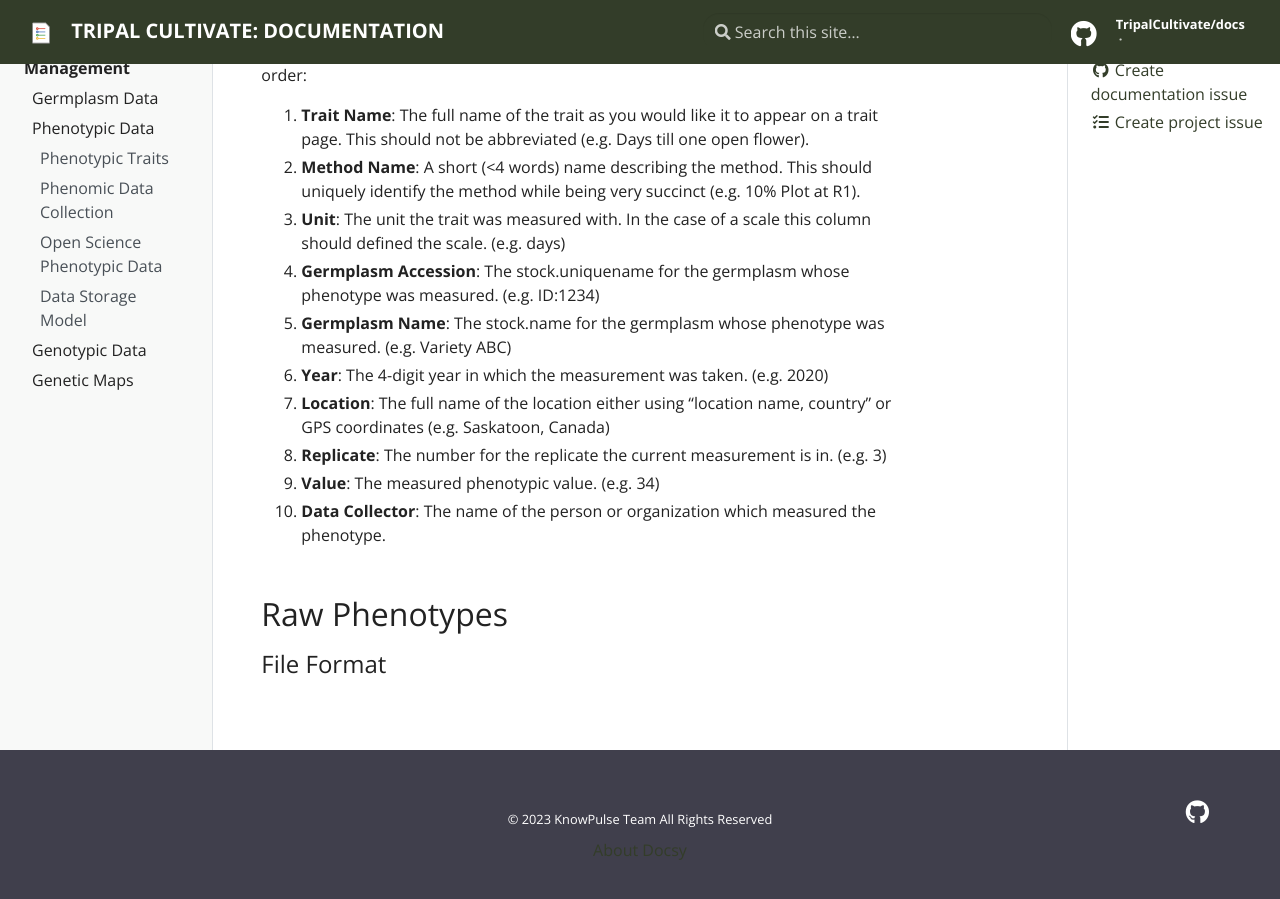
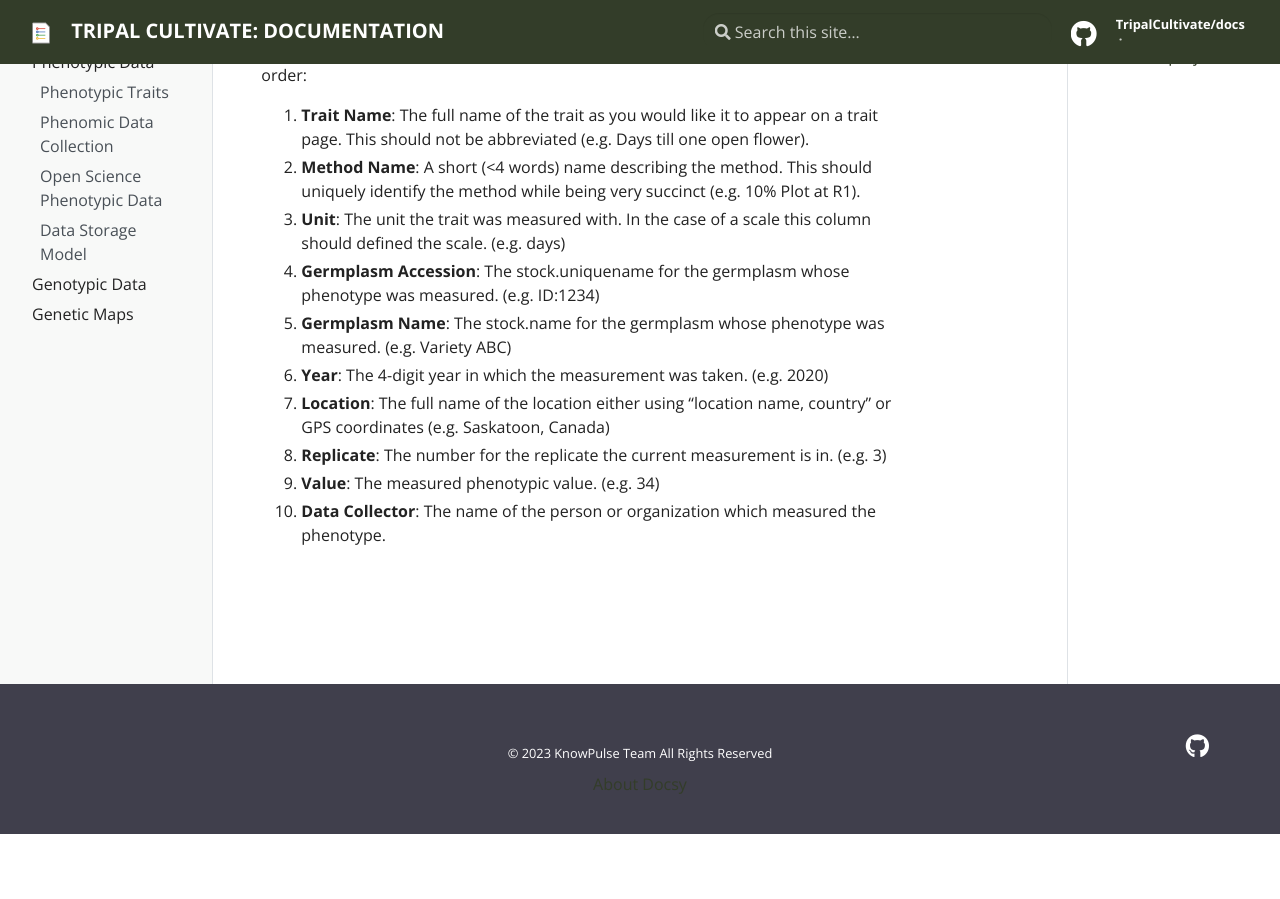
Before and after one commit to TripalCultivate/docs, a Jekyll site: the page built from _docs/curation/phenotypic-data/share-importer.md, in a window 1280 px wide and 900 px high, scrolled down 200 px. Built offline with Jekyll 4.4.1, drawn with Linux system fonts in a browser that asks for light colours; after the commit the page ends 1034 px from its top, so only the background shows below that.

Commit message:
Update share-importer.md

```diff
--- a/_docs/curation/phenotypic-data/share-importer.md
+++ b/_docs/curation/phenotypic-data/share-importer.md
@@ -19,7 +19,3 @@ The file should be formatted as a TSV file with up to 10 columns in the followin
 8. **Replicate**: The number for the replicate the current measurement is in. (e.g. 3)
 9. **Value**: The measured phenotypic value. (e.g. 34)
 10. **Data Collector**: The name of the person or organization which measured the phenotype.
-
-## Raw Phenotypes
-
-### File Format
```
